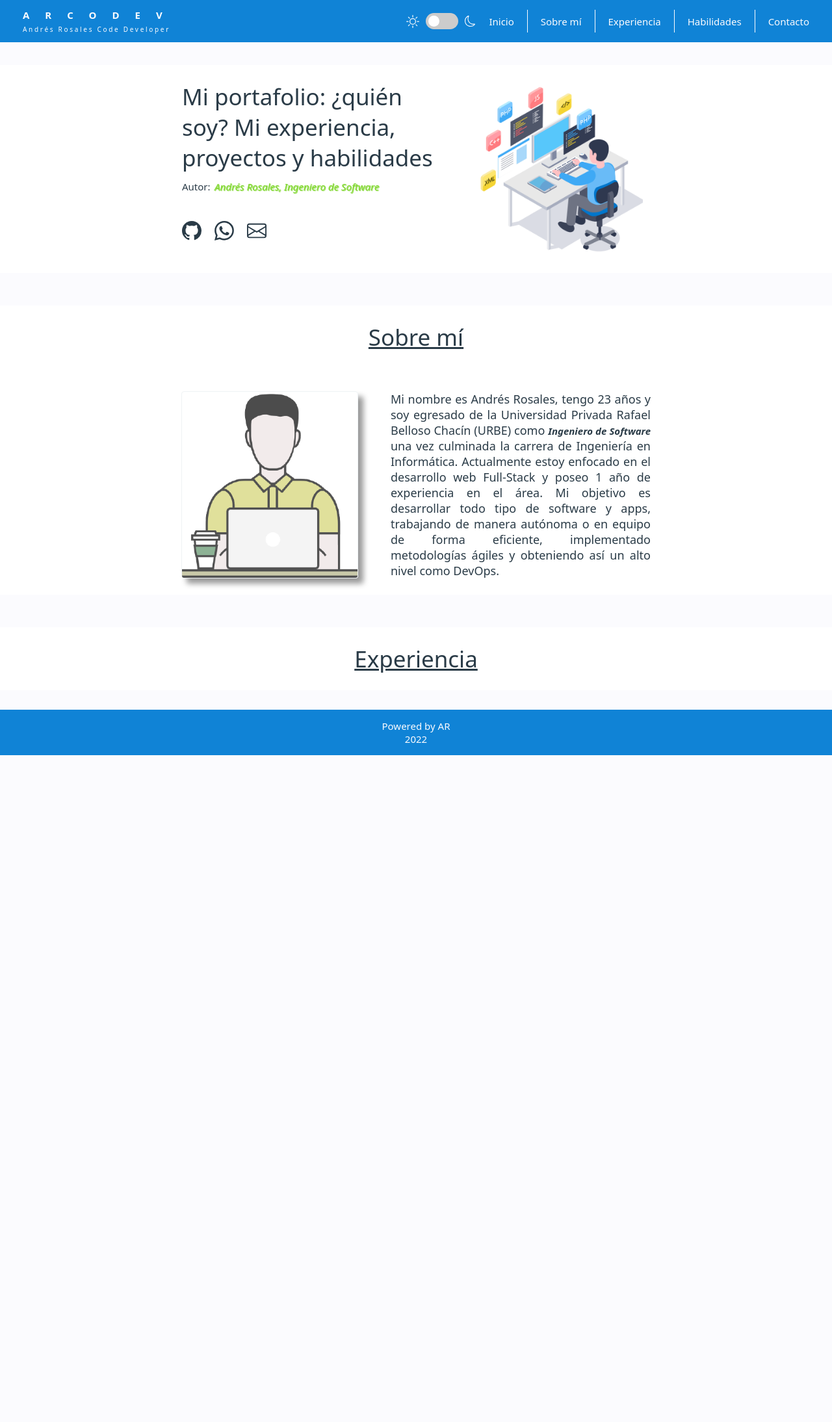
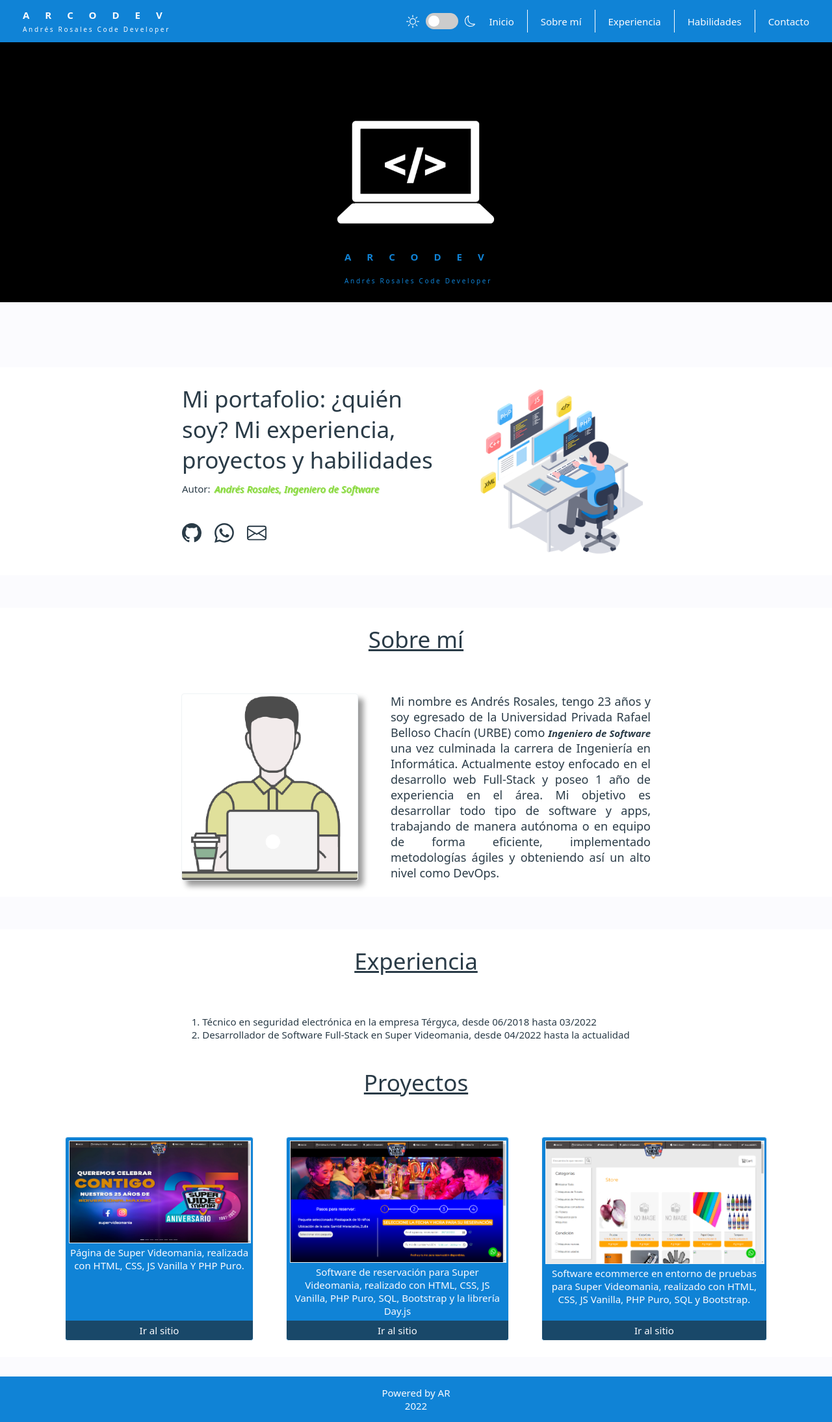
Before and after one commit to Andresaerg/Portfolio, a plain HTML site: page index.html in a window 1280 px wide. Shown: the whole page at 65% size. Before the commit the page ends 1162 px from the top, so only its background shows below. Drawn offline with nearby package versions, Linux system fonts and the light colour scheme.

Commit message:
Actualizaciones

```diff
--- a/CSS/style.css
+++ b/CSS/style.css
@@ -40,6 +40,7 @@ header{
     position: fixed;
     top: 0;
     width: 100%;
+    z-index: 9999;
 }
 
 .navbar{
@@ -151,13 +152,45 @@ input:checked + .slider:before {
     transform: translateX(26px);
 }
 
-  /* Rounded sliders */
 .slider.round {
     border-radius: 34px;
 }
 
 .slider.round:before {
     border-radius: 50%;
+}
+
+.principal_banner{
+    margin-top: 65px;
+    height: 50vh;
+    position: relative;
+}
+
+.principal_banner > .arcodev, .principal_banner > .eslogan{
+    color: var(--bg-principal);
+    position: absolute;
+    width: fit-content;
+    left: calc(50% - 110px);
+    width: 250px;
+}
+
+.principal_banner > .arcodev{
+    top: 80%;
+}
+
+.principal_banner > .eslogan{
+    top: 90%;
+}
+
+.principal_banner img{
+    object-fit: cover;
+    object-position: center;
+    width: 100%;
+    height: 100%;
+    left: 0;
+    top: 0;
+    position: absolute;
+    z-index: 0;
 }
 
 .container{
@@ -262,6 +295,58 @@ footer{
     text-decoration: underline;
 }
 
+.project{
+    padding: 5px 5px 35px 5px;
+    background-color: var(--bg-principal);
+    border: var(--border);
+    border-radius: 4px;
+    color: var(--txtcolor-principal);
+    position: relative;
+    max-width: 50vh;
+    transition: .2s;
+}
+
+.project:hover{
+    transform: scale(1.25);
+}
+
+.project img{
+    max-width: 100%;
+    border: var(--border);
+}
+
+.project button{
+    border: unset;
+    display: block;
+    position: absolute;
+    bottom: 0;
+    left: 0;
+    width: 100%;
+    border-radius: 0 0 4px 4px;
+    background-color: var(--bg-secondary);
+    color: var(--txtcolor-principal);
+    padding: 5px;
+    cursor: pointer;
+}
+
+.project button::after{
+    content: '';
+    position: absolute;
+    width: 100%;
+    transform: scaleX(0);
+    height: 1px;
+    bottom: 5px;
+    left: 125px;
+    background-image: linear-gradient(90deg, white, lightgrey);
+    transform-origin: bottom right;
+    transition: transform 0.25s ease-out;
+}
+
+.project button:hover:after{
+    transform: scaleX(.25);
+    transform-origin: bottom left;
+}
+
 @media (max-width: 800px){
     .navbar ul li:first-child{
         padding: 15px 5px;
@@ -280,7 +365,7 @@ footer{
         display: block;
     }
     article{
-        padding: 10px;
+        padding: 20px;
     }
     article #inicio{
         gap: 25px;
@@ -290,7 +375,45 @@ footer{
     article #inicio > img{
         width: 50%;
     }
+    .container{
+        margin-top: 15px;
+    }
     .redes{
         justify-content: center;
     }
+    article .section{
+        display: flex;
+        justify-content: center;
+        gap: 15px 0px;
+        flex-direction: column;
+        align-items: center;
+    }
+    article .section p{
+        font-size: 14px;
+        max-width: 400px;
+    }
+    article .section ol{
+        margin: 20px;
+        display: flex;
+        flex-direction: column;
+        align-items: center;
+        gap: 15px;
+    }
+    article .section > img{
+        width: 50%;
+        object-fit: cover;
+        object-position: center;
+        border: var(--border);
+        border-radius: 4px;
+        box-shadow: 8px 8px 8px rgba(0, 0, 0, 0.4);
+    }
+    .principal_banner > .arcodev, .principal_banner > .eslogan{
+        color: var(--bg-principal);
+        left: calc(50% - 80px);
+    }
+    .principal_banner{
+        margin-top: 65px;
+        height: 40vh;
+        position: relative;
+    }
 }
--- a/index.html
+++ b/index.html
@@ -52,6 +52,12 @@
             </ul>
         </nav>
     </header>
+    <div class="principal_banner">
+        <img src="IMGS/wallpaper2.jpg" alt="wallpaper2" />
+        <span class="arcodev"><b>ARCODEV</b></span>
+        <br>
+        <span class="eslogan">Andrés Rosales Code Developer</span>
+    </div>
     <div class="container">
         <article>
             <div id="inicio">
@@ -87,17 +93,60 @@
                 <br><br><br><br>
                 <div class="section">
                     <img src="imgs/test.png" alt="me">
-                    <p style="text-align: justify;">Mi nombre es Andrés Rosales, tengo 23 años y soy egresado de la Universidad Privada Rafael Belloso Chacín (URBE) como
-                    <b><i>Ingeniero de Software</i></b> una vez culminada la carrera de Ingeniería en Informática. Actualmente estoy enfocado
-                    en el desarrollo web Full-Stack y poseo 1 año de experiencia en el área. Mi objetivo es desarrollar todo tipo de software y apps,
-                    trabajando de manera autónoma o en equipo de forma eficiente, implementado metodologías ágiles
-                    y obteniendo así un alto nivel como DevOps.</p>
+                    <p style="text-align: justify;">
+                        Mi nombre es Andrés Rosales, tengo 23 años y soy egresado de la Universidad Privada Rafael Belloso Chacín (URBE) como
+                        <b><i>Ingeniero de Software</i></b> una vez culminada la carrera de Ingeniería en Informática. Actualmente estoy enfocado
+                        en el desarrollo web Full-Stack y poseo 1 año de experiencia en el área. Mi objetivo es desarrollar todo tipo de software y apps,
+                        trabajando de manera autónoma o en equipo de forma eficiente, implementado metodologías ágiles
+                        y obteniendo así un alto nivel como DevOps.
+                    </p>
                 </div>
             </div>
         </article>
         <article>
             <div style="text-align: center;">
-                <span class="titles subtitles" id="xp">Experiencia</span>
+                <span class="titles subtitles" id="xp">
+                    Experiencia
+                </span>
+                <br><br><br><br>
+                <div class="section">
+                    <ol style="text-align:left;">
+                        <li>
+                            Técnico en seguridad electrónica en la empresa Térgyca, desde 06/2018 hasta 03/2022
+                        </li>
+                        <li>
+                            Desarrollador de Software Full-Stack en Super Videomania, desde 04/2022 hasta la actualidad
+                        </li>
+                    </ol>
+                </div>
+                <br><br>
+                <span class="titles subtitles">
+                    Proyectos
+                </span>
+                <br><br><br><br>
+                <div class="section">
+                    <div class="project">
+                        <a href="IMGS/inicio-svm.png" target="_blank" title="Ver imagen">
+                            <img src="IMGS/inicio-svm.png" alt="index-svm">
+                        </a>
+                        Página de Super Videomania, realizada con HTML, CSS, JS Vanilla Y PHP Puro.
+                        <button>Ir al sitio</button>
+                    </div>
+                    <div class="project">
+                        <a href="IMGS/reservas-soft_svm.png" target="_blank" title="Ver imagen">
+                            <img src="IMGS/reservas-soft_svm.png" alt="reservas-svm">
+                        </a>
+                        Software de reservación para Super Videomania, realizado con HTML, CSS, JS Vanilla, PHP Puro, SQL, Bootstrap y la librería Day.js
+                        <button>Ir al sitio</button>
+                    </div>
+                    <div class="project">
+                        <a href="IMGS/ecommerce-svm.png" target="_blank" title="Ver imagen">
+                            <img src="IMGS/ecommerce-svm.png" alt="ecommerce-svm">
+                        </a>
+                        Software ecommerce en entorno de pruebas para Super Videomania, realizado con HTML, CSS, JS Vanilla, PHP Puro, SQL y Bootstrap.
+                        <button>Ir al sitio</button>
+                    </div>
+                </div>
             </div>
         </article>
     </div>
```
Also changed, not shown: IMGS/PHP.png (added), IMGS/ecommerce-svm.png (added), IMGS/inicio-svm.png (added), IMGS/reservas-soft_svm.png (added), IMGS/wallpaper.jpg (added), IMGS/wallpaper2.jpg (added).
